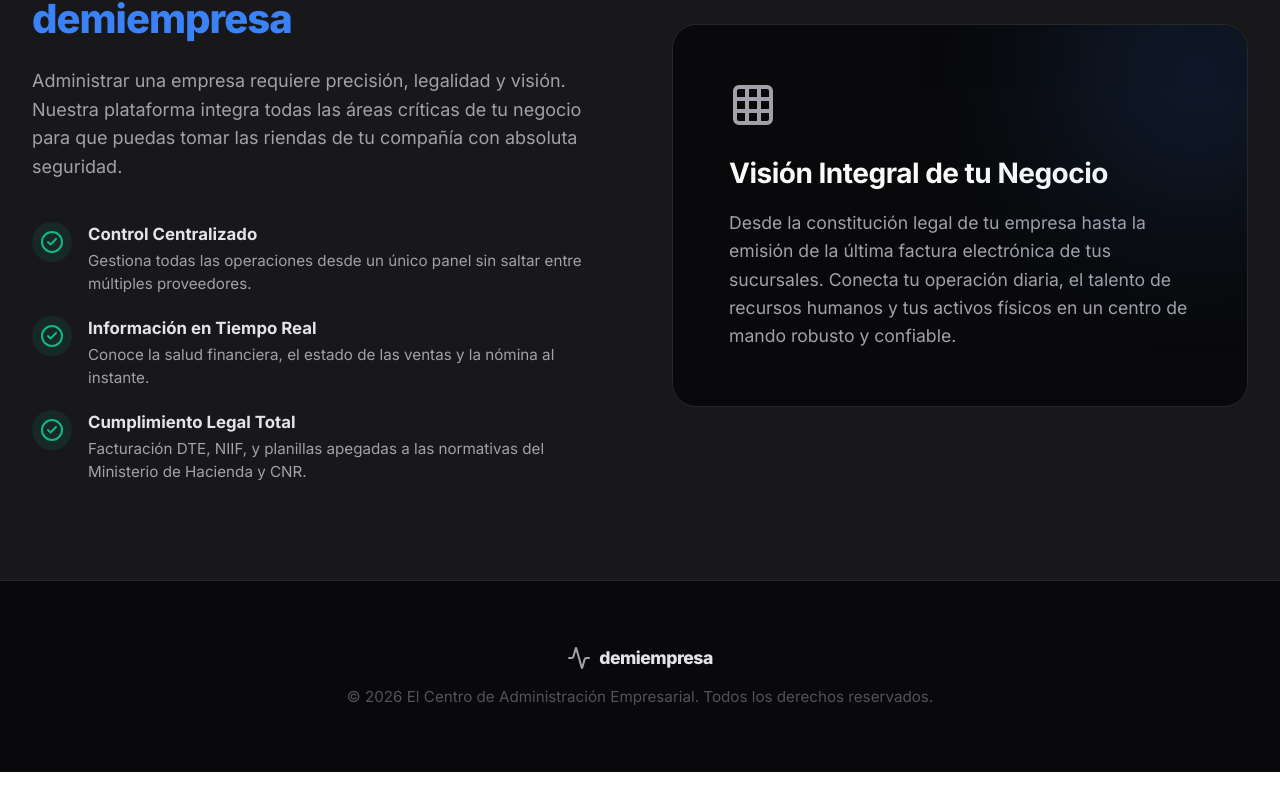
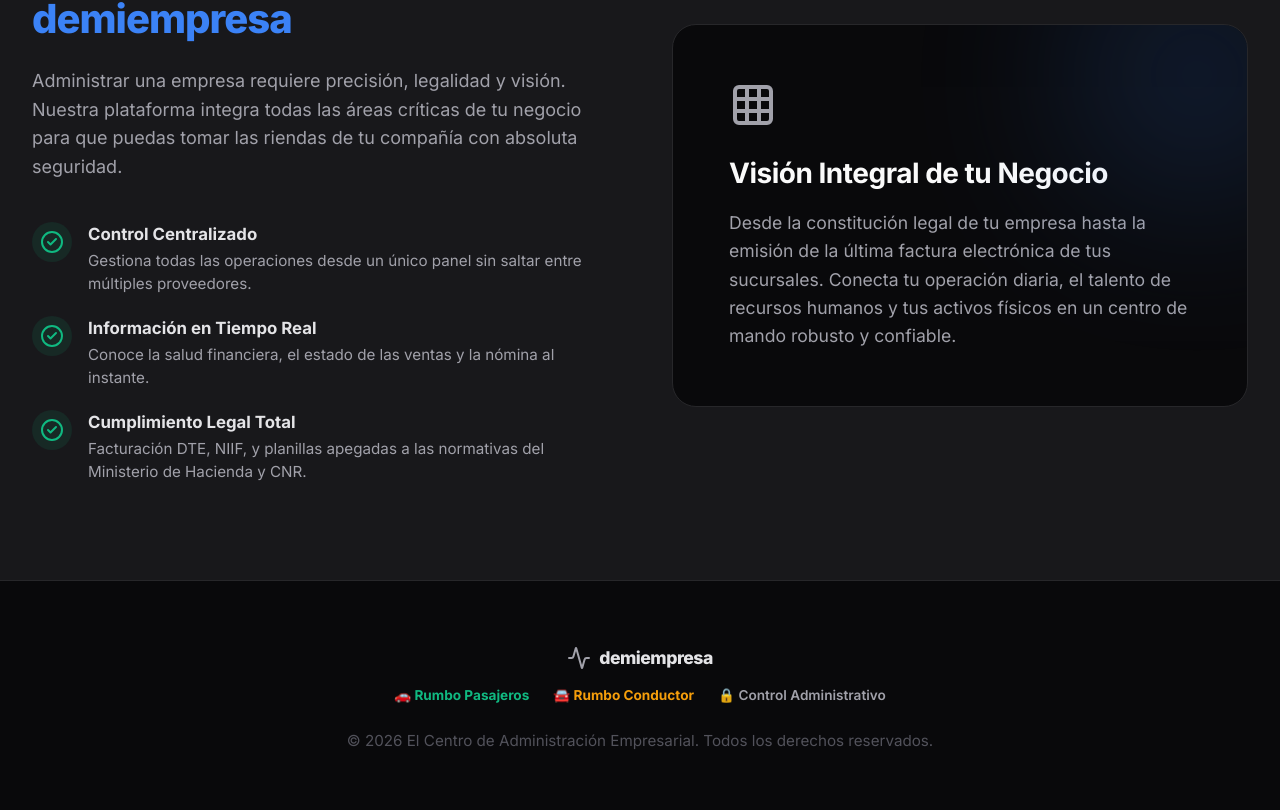
Before and after one commit to cealfarias/demiempresa, a React (Vite) app: page /portal in a window 1280 px wide. Shown: the part 3470-4280 px from the top of the page. Before the commit the page ends 4242 px from the top, so only its background shows below. Built offline with nearby package versions, Linux system fonts and the light colour scheme; no server answers.

Commit message:
feat(portal): agregar enlaces rapidos en footer a pasajeros, conductor y admin

```diff
--- a/src/pages/LandingPortal.jsx
+++ b/src/pages/LandingPortal.jsx
@@ -491,6 +491,14 @@ export default function LandingPortal() {
           <Activity size={24} color="#A1A1AA" />
           <span style={{ fontWeight: '800', color: '#E4E4E7', fontSize: '1.1rem', letterSpacing: '-0.5px' }}>demiempresa</span>
         </div>
+
+        {/* Enlaces Rápidos Ecosistema Rumbo */}
+        <div style={{ display: 'flex', justifyContent: 'center', flexWrap: 'wrap', gap: '1.5rem', marginBottom: '1.5rem', fontSize: '0.85rem' }}>
+          <a href="/viajes" style={{ color: '#10B981', textDecoration: 'none', fontWeight: '700' }}>🚗 Rumbo Pasajeros</a>
+          <a href="/conductor" style={{ color: '#F59E0B', textDecoration: 'none', fontWeight: '700' }}>🚘 Rumbo Conductor</a>
+          <a href="/admin" style={{ color: '#A1A1AA', textDecoration: 'none', fontWeight: '600' }}>🔒 Control Administrativo</a>
+        </div>
+
         <p style={{ margin: 0, color: '#52525B' }}>
           © {new Date().getFullYear()} El Centro de Administración Empresarial. Todos los derechos reservados.
         </p>
```
